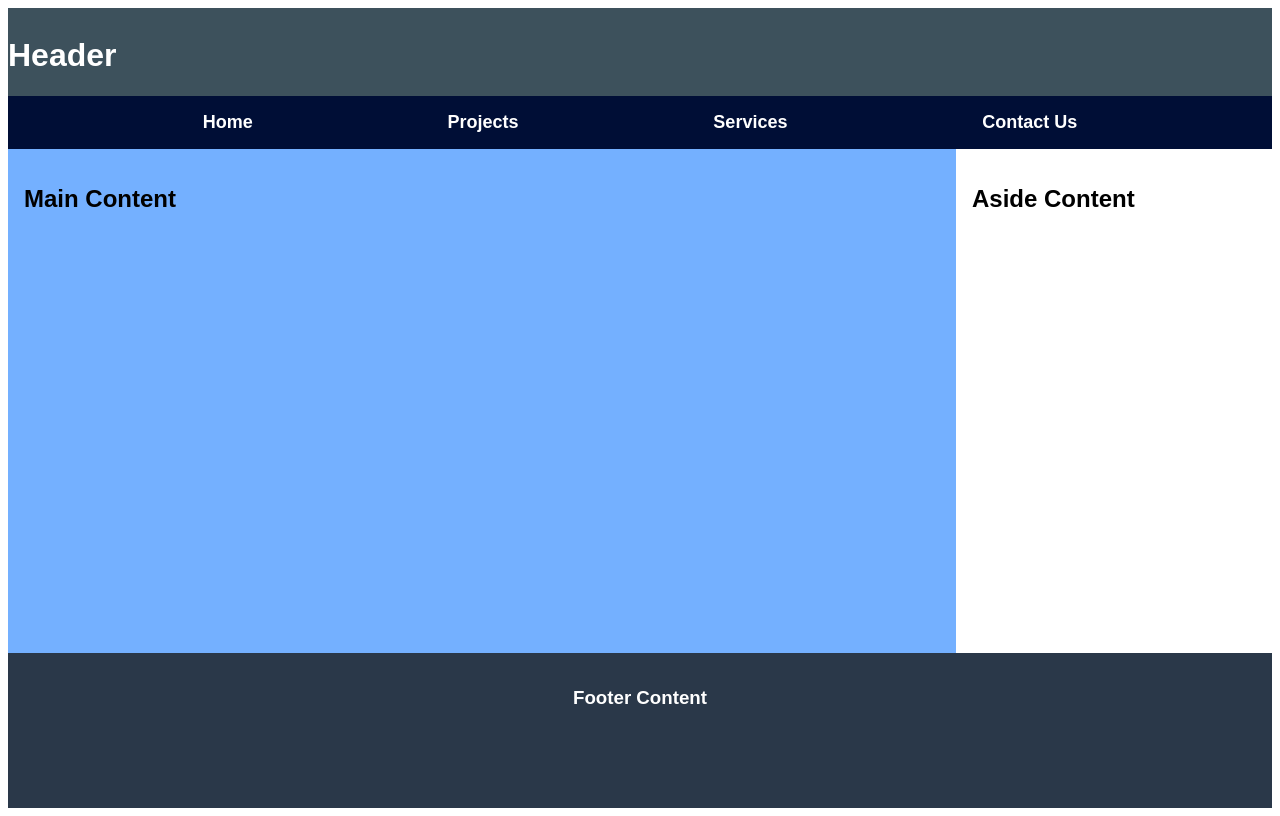
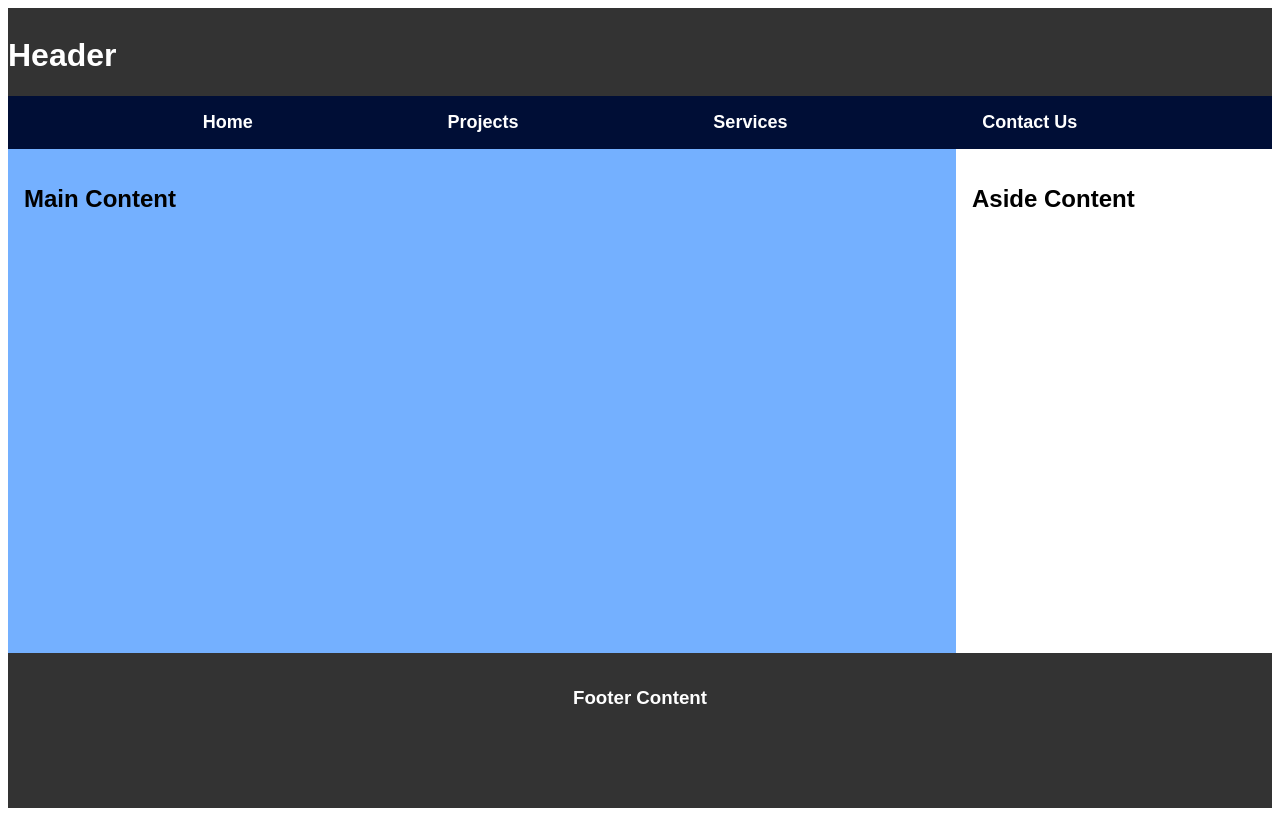
Before and after one commit to enochpalayar/wdd131, a plain HTML site: page week01/basic-layout.html in a window 1280 px wide. Drawn offline with Linux system fonts and the light colour scheme.

Commit message:
Change footer color

```diff
--- a/week01/styles/layout.css
+++ b/week01/styles/layout.css
@@ -9,7 +9,7 @@ body {
 
 header {
     grid-area: header;
-    background-color: #3d515c;
+    background-color: #333333;
     color: white;
     padding: 0.5rem 0rem 0rem;
 }
@@ -53,7 +53,7 @@ aside {
 
 footer {
     grid-area: footer;
-    background-color: #2a3849;
+    background-color: #333333;
     color: white;
     padding: 1rem 0 5rem;
     text-align: center;
```
